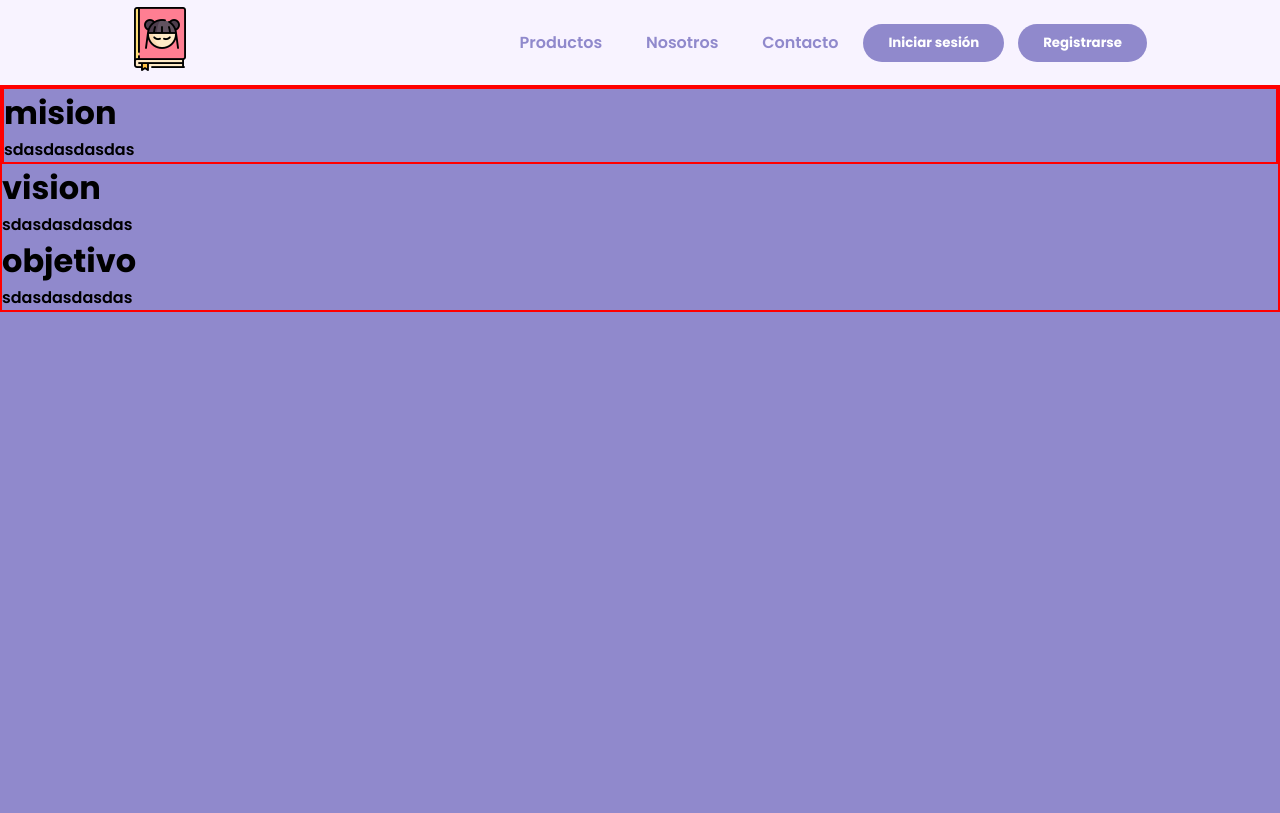
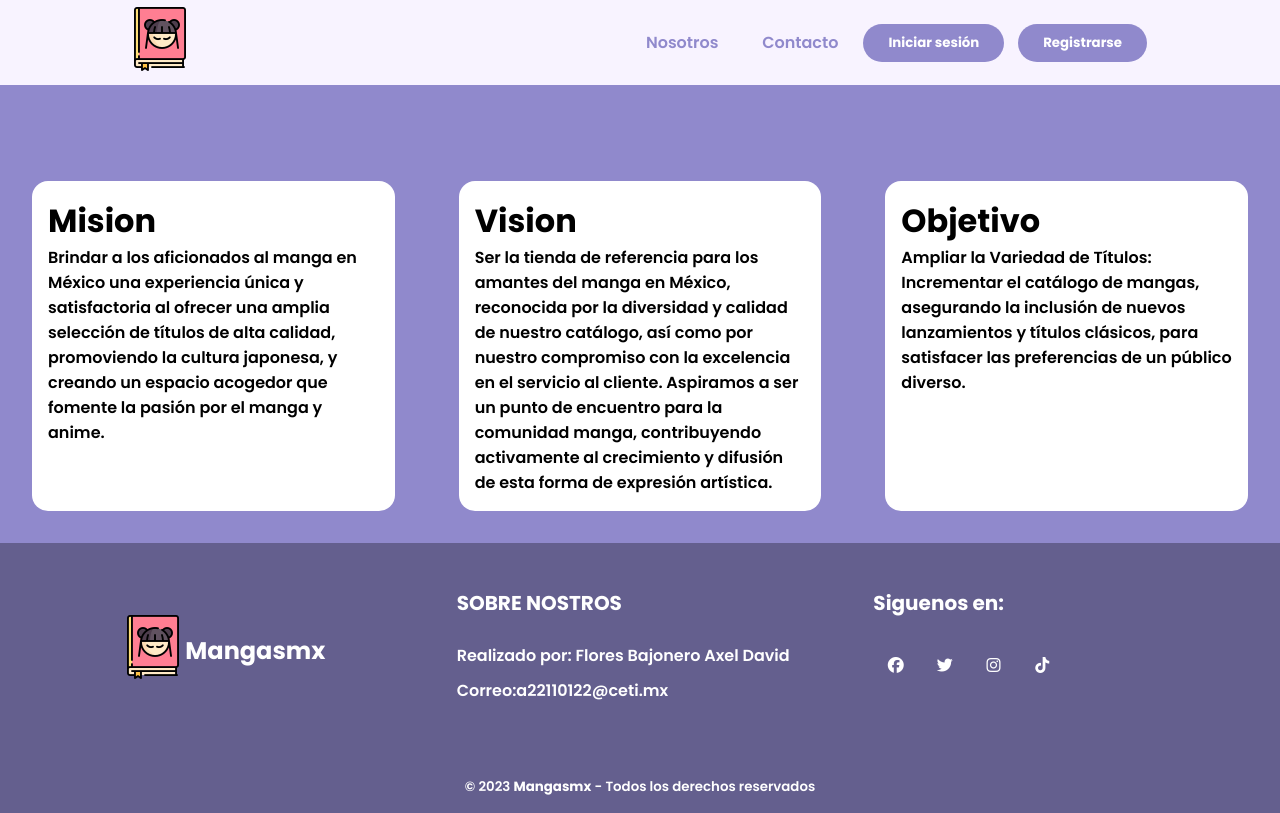
Before and after one commit to Axelflores0112/Web-Rosa, a PHP site: page /HTML/Presentacion.html in a window 1280 px wide. Before the commit the page ends 312 px from the top, so only its background shows below. Run offline with PHP 8.4, Linux system fonts and the light colour scheme.

Commit message:
avance de MVO

```diff
--- a/CSS/presentacion.css
+++ b/CSS/presentacion.css
@@ -1,7 +1,7 @@
 @import url('https://fonts.googleapis.com/css2?family=Poppins:ital,wght@0,600;0,700;1,400&display=swap');
 /*Nav-reposonsive*/
 *{
-    box-sizing: border-box;
+    box-sizing: border-box;/*ayuda al responsive*/
     margin: 0;
     padding: 0;
     font-family: 'Poppins', sans-serif;
@@ -14,7 +14,10 @@
     --img-bg:#eadbff;
     }
 body{
-background-color: #9089cc;
+    background-color: #9089cc;
+    display: flex;/*footer siempre abajo*/
+    flex-direction: column;/*footer siempre abajo*/
+    min-height: 100vh;/*footer siempre abajo*/
 }
 .header{
     background-color: var(--hd-bg);
@@ -135,8 +138,93 @@ background-color: #9089cc;
 }
 /*main-content*/
 .main-container{
-    border: 2px solid red;
+    padding-top: 5%;
+    margin: auto;/*ceentra contenido*/
+    display: grid;/*de aqui*/
+    grid-template-columns: repeat(3,1fr);/*a aqui es para hecr columnas con d:grid*/
 }
 .mision-container{
-    border: 2px solid red;
+    margin: 2em ;
+    background-color: white;
+    padding: 1em;
+    border-radius: 1em;
 }
+.vision-container{
+    margin: 2em ;
+    background-color: white;
+    padding: 1em;
+    border-radius: 1em;
+}
+.objetivo-container{
+    margin: 2em ;
+    background-color: white;
+    padding: 1em;
+    border-radius: 1em;
+}
+@media screen and (max-width:800px){
+    .main-container{
+        width: 90%;
+        grid-template-columns: repeat(1,1fr);/*a aqui es para hecr columnas con d:grid*/
+        grid-gap: 30px;/*Funcion obsoleta*/
+        padding: 35px 0px;
+
+    }
+}
+/*Footer*/
+.footer{
+    width: 100;
+    background-color: #645F8E;
+    color: white;
+    margin-top: auto;/*footer siempre abajo*/
+}
+.footer .grupo-1{
+    width: 100%;
+    max-width: 1200px;
+    margin: auto;/*ceentra contenido*/
+    display: grid;/*de aqui*/
+    grid-template-columns: repeat(3,1fr);/*a aqui es para hecr columnas con d:grid*/
+    grid-gap: 50px;/*Funcion obsoleta*/
+    padding: 45px 0px;
+
+}
+.footer .grupo-1 .box figure{
+    width: 100%;
+    height: 100%;
+    display: flex;
+    justify-content: center;/*centrar horizontalemente*/
+    align-items: center;/*centra verticalmente*/
+}
+.footer .grupo-1 .box #titulo-footer{
+    margin-bottom: 25px;
+    font-size: 20px;
+}
+.footer .grupo-1 .box p{
+    margin-bottom: 10px;
+}
+.footer .grupo-1 .social a{
+    display: inline-block;/*borra linea de icono*/
+    text-decoration: none;
+    width: 45px;
+    height: 45px;
+    line-height: 45px;
+    color: white;
+    text-align: center;
+    transition: all 3ms ease;
+}
+.footer .grupo-1 .social a:hover{
+    background-color: #9089cc;
+}
+.footer .grupo-2{
+    padding: 15px 10px;
+    text-align: center;
+    background-color: 	#645F8E;
+}
+@media screen and (max-width:800px){
+    .footer .grupo-1{
+        width: 90%;
+        grid-template-columns: repeat(1,1fr);/*a aqui es para hecr columnas con d:grid*/
+        grid-gap: 30px;/*Funcion obsoleta*/
+        padding: 35px 0px;
+
+    }
+}
--- a/HTML/Presentacion.html
+++ b/HTML/Presentacion.html
@@ -1,11 +1,17 @@
 <!DOCTYPE html>
 <html lang="en">
+
 <head>
     <meta charset="UTF-8">
     <meta name="viewport" content="width=device-width, initial-scale=1.0">
     <link rel="stylesheet" href="../CSS/presentacion.css">
+    <!--Font awesome-->
+    <link rel="stylesheet" href="https://cdnjs.cloudflare.com/ajax/libs/font-awesome/6.5.1/css/all.min.css"
+        integrity="sha512-DTOQO9RWCH3ppGqcWaEA1BIZOC6xxalwEsw9c2QQeAIftl+Vegovlnee1c9QX4TctnWMn13TZye+giMm8e2LwA=="
+        crossorigin="anonymous" referrerpolicy="no-referrer" />
     <title>Document</title>
 </head>
+
 <body>
     <header class="header">
         <div class="logo">
@@ -13,7 +19,6 @@
         </div>
         <nav>
             <ul class="nav-links">
-                <li><a href="../HTML/Productos.html">Productos</a></li>
                 <li><a href="#">Nosotros</a></li>
                 <li><a href="#">Contacto</a></li>
             </ul>
@@ -27,34 +32,85 @@
         <div class="overlay" id="mobile-menu">
             <a onclick="closeNav()" href="#" class="close">&times;<!--Icono de la X (?)--></a>
             <div class="overlay-content">
-                <a href="../HTML/Productos.html">Productos</a>
                 <a href="#">Nosotros</a>
                 <a href="#">Contacto</a>
                 <a href="../HTML/Login.html">Iniciar sesion</a>
                 <a href="../HTML/Registro.html">Registrarse</a>
             </div>
         </div>
-
     </header>
     <main>
         <div class="main-container">
             <div class="mision-container">
-                <h1>mision</h1>
-                <p>sdasdasdasdas</p>
+                <h1>Mision</h1>
+                <div class="card-mision">
+                    Brindar a los aficionados al manga en México una experiencia única y satisfactoria al ofrecer una
+                    amplia selección de títulos de alta calidad, promoviendo la cultura japonesa, y creando un espacio
+                    acogedor que fomente la pasión por el manga y anime.
+                </div>
+
+
             </div>
             <div class="vision-container">
-                <h1>vision</h1>
-                <p>sdasdasdasdas</p>
+                <h1>Vision</h1>
+                <div class="crad-vision">
+                    Ser la tienda de referencia para los amantes del manga en México, reconocida por la diversidad y
+                    calidad de nuestro catálogo, así como por nuestro compromiso con la excelencia en el servicio al
+                    cliente. Aspiramos a ser un punto de encuentro para la comunidad manga, contribuyendo activamente al
+                    crecimiento y difusión de esta forma de expresión artística.
+                </div>
             </div>
             <div class="objetivo-container">
-                <h1>objetivo</h1>
-                <p>sdasdasdasdas</p>
+                <h1>Objetivo</h1>
+                <div class="card-obejtivo">
+                    Ampliar la Variedad de Títulos: Incrementar el catálogo de mangas, asegurando la inclusión de nuevos
+                    lanzamientos y títulos clásicos, para satisfacer las preferencias de un público diverso.
+                </div>
             </div>
         </div>
+
     </main>
-    <footer>
+    <footer class="footer">
+        <div class="grupo-1">
+            <div class="box">
+                <figure>
+                    <a href="#"><img src="../Imagenes/logotipo.png" alt="logo"></a>
+                    <h2>
+                        <figcaption>Mangasmx</figcaption>
+                    </h2>
+                </figure>
 
+            </div>
+            <div class="box">
+                <h2 id="titulo-footer">SOBRE NOSTROS</h2>
+                <p>Realizado por: Flores Bajonero Axel David</p>
+                <p>Correo:a22110122@ceti.mx</p>
+            </div>
+            <div class="box">
+                <h2 id="titulo-footer">Siguenos en:</h2>
+                <div class="social">
+                    <a href="#">
+                        <i class="fa-brands fa-facebook"></i>
+                    </a>
+                    <a href="#">
+                        <i class="fa-brands fa-twitter"></i>
+                    </a>
+                    <a href="#">
+                        <i class="fa-brands fa-instagram"></i>
+                    </a>
+                    <a href="#">
+                        <i class="fa-brands fa-tiktok"></i>
+                    </a>
+                </div>
+            </div>
+        </div>
+        <div class="grupo-2">
+            <small>
+                &copy; 2023 <b>Mangasmx</b> - Todos los derechos reservados
+            </small>
+        </div>
     </footer>
     <script src="../JS/nav.js"></script>
 </body>
+
 </html>
```
Also changed, not shown: CSS/registro.css (+20 -0 lines), 1 other file.
